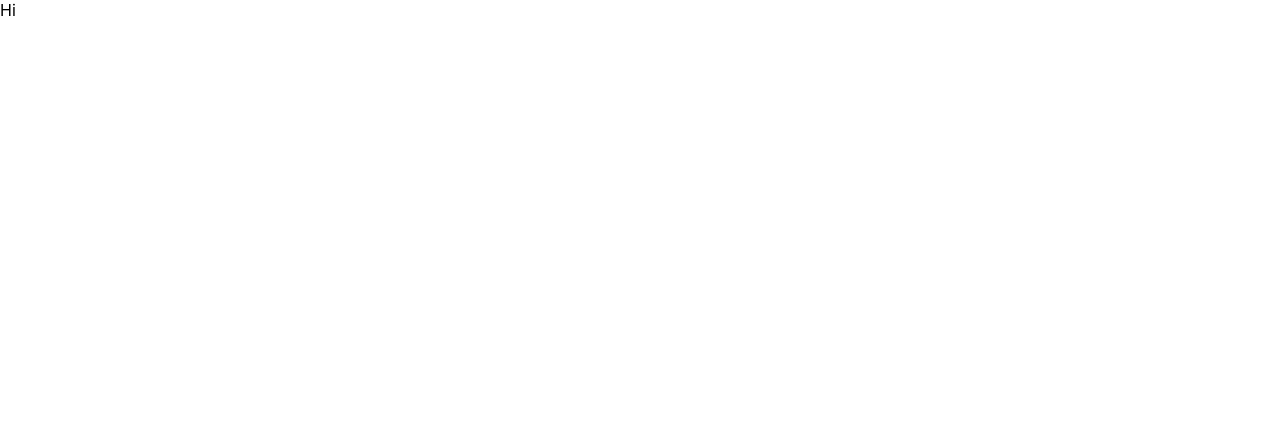
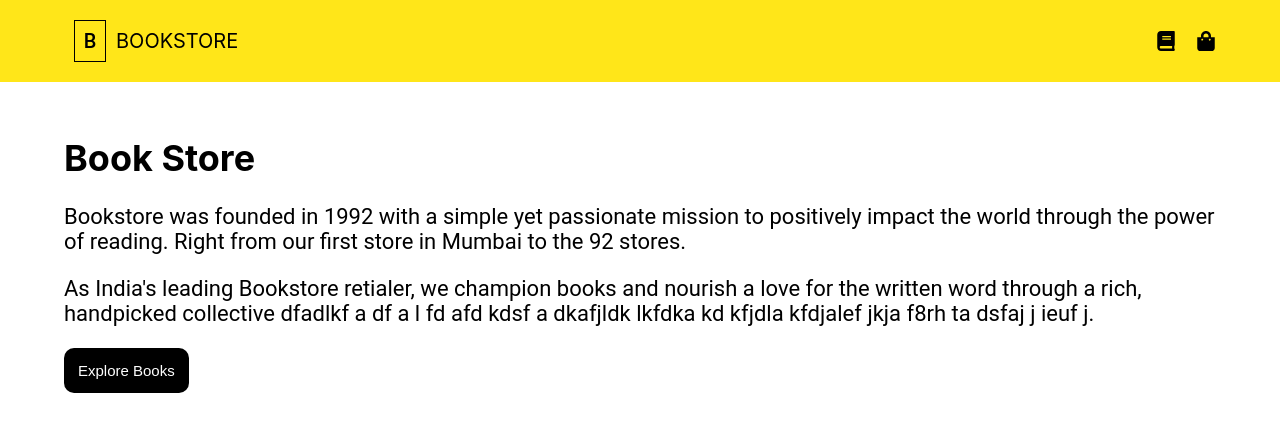
Before and after one commit to AnalogAnt/BookStore_Web, a React (Create React App) app: page / in a window 1280 px wide. Shown: the top 432 px of the page. Built offline with nearby package versions, Linux system fonts and the light colour scheme.

Commit message:
Add static version of Home and Header components

```diff
--- a/src/components/Header/index.css
+++ b/src/components/Header/index.css
@@ -0,0 +1,64 @@
+.nav-items-container
+{
+    display: flex;
+}
+.cart-count-badge
+{
+    background-color: black;
+    color: white;
+    font-family: "Roboto";
+    font-size: 14px;
+    font-weight: 500;
+    border-radius: 50%;
+    margin-left: 8px;
+    padding: 5px 6px;
+}
+.nav-link
+{
+    text-decoration: none;
+    color: black;
+}
+.icon-container
+{
+    display: flex;
+    align-items: center;
+    margin-left: 20px;
+}
+.icon-name
+{
+    display: none;
+}
+.header-container
+{
+    display: flex;
+    justify-content: center;
+    background-color: #ffe619;
+}
+.header-content-container
+{
+    display: flex;
+    align-items: center;
+    justify-content: space-between;
+    padding-top: 10px;
+    padding-bottom: 10px;
+    font-size: 20px;
+    width: 90%;
+    max-width: 1200px;
+}
+.logo-container
+{
+    display: flex;
+    align-items: center;
+}
+.logo
+{
+    width: 30px;
+    height: 40px;
+    border: 1px solid;
+    display: flex;
+    justify-content: center;
+    align-items: center;
+    font-family: "Roboto";
+    font-weight: 500;
+    margin: 10px;
+}
--- a/src/components/Header/index.js
+++ b/src/components/Header/index.js
@@ -0,0 +1,31 @@
+import { Component } from "react";
+import {FaBook,FaShoppingBag} from "react-icons/fa"
+
+import "./index.css"
+class Header extends Component
+{
+    render()
+    {
+        return(
+            <nav className="header-container">
+                <div className="header-content-container">
+                    <div className="logo-container">
+                        <div className="logo">B</div>BOOKSTORE
+                    </div>
+                    <ul className="nav-items-container">
+                        <li className="icon-container">
+                            <FaBook className="icon" />
+                            <span className="icon-name">Book List</span>
+                        </li>
+                        <li className="icon-container">
+                            <FaShoppingBag className="icon" />
+                            <span className="icon-name">Shopping Bag</span>
+                        </li>
+                    </ul>
+                </div>
+            </nav>
+        )
+    }
+}
+
+export default Header
--- a/src/components/Home/index.css
+++ b/src/components/Home/index.css
@@ -0,0 +1,32 @@
+.banner-container
+{
+    display:  flex;
+    justify-content: center;
+}
+.banner-content-container{
+    width: 90%;
+    max-width: 1200px;
+    font-size: 18px;
+    /*display: flex;
+    flex-direction: column;
+    justify-content: center;
+    align-items: center; */
+    width: 90%;
+    box-sizing: border-box;
+    padding-top: 30px;
+}
+.banner-text
+{
+    font-family: "Roboto";
+    font-size: 22px;
+}
+
+.explore-button
+{
+    padding: 14px;
+    background-color: black;
+    font-size: 15px;
+    color:white;
+    border:none;
+    border-radius: 10px;
+}
--- a/src/components/Home/index.js
+++ b/src/components/Home/index.js
@@ -1,13 +1,28 @@
 import { Component } from "react";
-
+import Header from "../Header"
+import "./index.css"
 class Home extends Component
 {
     render()
     {
         return(
-            <div>
-                Hi
-            </div>
+            <><Header /><div className="banner-container">
+                <div className="banner-content-container">
+                    <h1 className="banner-heading">Book Store</h1>
+                    <p className="banner-text">
+                        Bookstore was founded in 1992 with a simple yet passionate
+                        mission to positively impact the world through the power of
+                        reading. Right from our first store in Mumbai to the 92 stores.
+                    </p>
+                    <p className="banner-text">
+                        As India's leading Bookstore retialer, we champion books and
+                        nourish a love for the written word through a rich, handpicked
+                        collective dfadlkf a df a l fd afd kdsf a dkafjldk lkfdka  kd
+                        kfjdla  kfdjalef jkja f8rh ta dsfaj j ieuf j.
+                    </p>
+                    <button className="explore-button">Explore Books</button>
+                </div>
+            </div></>
         );
     }
 }
```
